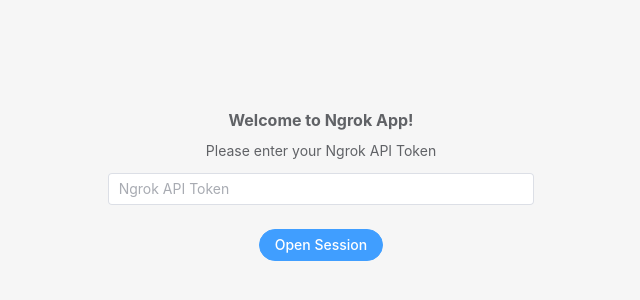
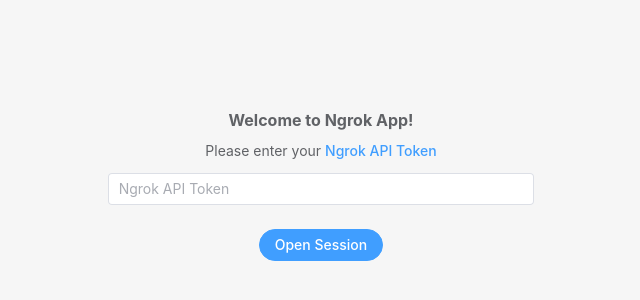
Before and after one commit to Filipponik/ngrok-app, a Vue app: page /open-session in a window 1280 px wide. Shown: the part 214-514 px from the top of the page, without its empty margins (319-959 px from the left). Built offline with nearby package versions, Linux system fonts and the light colour scheme.

Commit message:
chore(frontend): Added link to ngrok getting auth token

```diff
--- a/src/components/TunnelListTable.vue
+++ b/src/components/TunnelListTable.vue
@@ -1,16 +1,14 @@
 <script setup lang="ts">
 import TunnelListActionButtons from "@/components/TunnelListActionButtons.vue";
 import TunnelListTags from "@/components/TunnelListTags.vue";
+import type { Tunnel } from "@/services/tunnel";
+import { openPath } from "@tauri-apps/plugin-opener";
 interface Props {
   tunnels: Tunnel[];
 }
 
 const emit = defineEmits(["tunnelClosed"]);
 const props = defineProps<Props>();
-
-async function openUrl(url: string) {
-  await openPath(url);
-}
 </script>
 
 <template>
@@ -19,7 +17,7 @@
       <template #default="scope">
         <el-link
           type="primary"
-          @click="openUrl(`http://localhost:${scope.row.port}`)"
+          @click="openPath(`http://localhost:${scope.row.port}`)"
         >
           {{ scope.row.port }}
         </el-link>
@@ -28,7 +26,7 @@
 
     <el-table-column prop="url" label="url">
       <template #default="scope">
-        <el-link type="primary" @click="openUrl(scope.row.url)">
+        <el-link type="primary" @click="openPath(scope.row.url)">
           {{ scope.row.url.replace("https://", "") }}
         </el-link>
       </template>
--- a/src/pages/OpenSession.vue
+++ b/src/pages/OpenSession.vue
@@ -3,6 +3,7 @@
 import { openSession } from "@/services/session";
 import { useRouter } from "vue-router";
 import { showError } from "@/services/message";
+import { openPath } from "@tauri-apps/plugin-opener";
 
 const token = ref("");
 const router = useRouter();
@@ -29,7 +30,16 @@
       <div class="my-2">
         <el-text bold tag="b" size="large">Welcome to Ngrok App!</el-text>
       </div>
-      <el-text>Please enter your Ngrok API Token</el-text>
+      <el-row class="flex gap-1">
+        <el-text>Please enter your </el-text>
+        <el-link
+          type="primary"
+          @click="
+            openPath('https://dashboard.ngrok.com/get-started/your-authtoken')
+          "
+          >Ngrok API Token</el-link
+        >
+      </el-row>
       <el-input
         type="password"
         show-password
```
